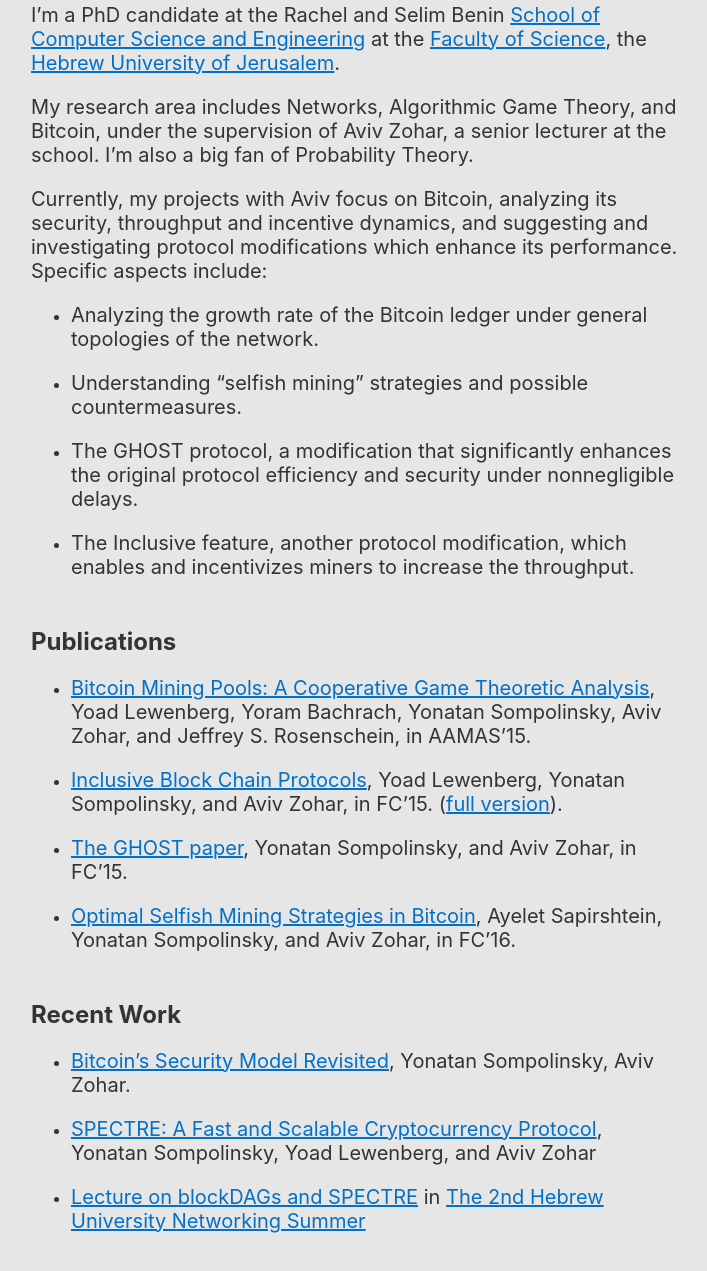
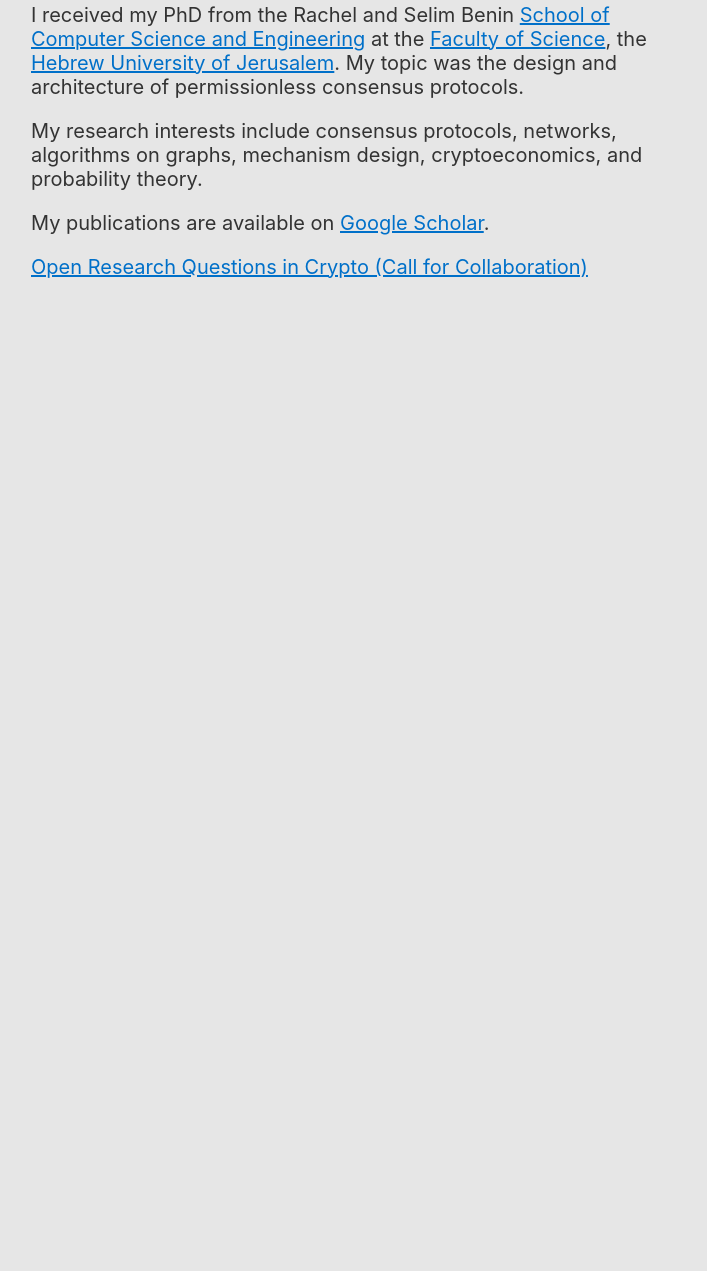
Before and after one commit to hashdag/site, a plain HTML site: page index.html in a window 1280 px wide. Shown: the part 163-1434 px from the top of the page, without its empty margins (284-991 px from the left). After the commit the page ends 800 px from the top, so only its background shows below. Drawn offline with Linux system fonts and the light colour scheme.

Commit message:
update text

```diff
--- a/index.html
+++ b/index.html
@@ -3,7 +3,7 @@
 
 <head>
     <meta charset="UTF-8">
-    <meta name="generator" content="Jekyll">
+    <!-- meta name="generator" content="Jekyll" -->
     <link rel='stylesheet' type='text/css' href='main.css'>
     <title>Yonatan Sompolinsky's Homepage</title>
     <meta name="description" content="Yonatan Sompolinsky's Homepage">
@@ -14,7 +14,8 @@
     <meta property="og:title" content="Yonatan Sompolinksy's Homepage"/>
     <meta property="og:url" content="none/"/>
     <meta property="og:site_name" content="Yonatan Sompolinksy's Homepage">
-    <meta property="og:description" content="Yonatan Sompolinsky's Homepage"><meta name="twitter:card" content="summary"/>
+    <meta property="og:description" content="Yonatan Sompolinsky's Homepage">
+    <meta name="twitter:card" content="summary"/>
     <meta name="twitter:title" content="Yonatan Sompolinsky's Homepage"/>
     <meta name="twitter:description" content="Yonatan Sompolinsky's Homepage"/>
 </head>
@@ -27,59 +28,13 @@
 
 <p>Mail: yonatan.sompolinsky@mail.huji.ac.il</p>
 
-<p>I’m a PhD candidate at the Rachel and Selim Benin <a href="http://www.cs.huji.ac.il/">School of Computer Science and Engineering</a> at the <a href="http://science.huji.ac.il/EN/index.html">Faculty of Science</a>, the <a href="http://www.huji.ac.il/huji/eng/index_e.htm">Hebrew University of Jerusalem</a>.</p>
+<p>I received my PhD from the Rachel and Selim Benin <a href="http://www.cs.huji.ac.il/">School of Computer Science and Engineering</a> at the <a href="http://science.huji.ac.il/EN/index.html">Faculty of Science</a>, the <a href="http://www.huji.ac.il/huji/eng/index_e.htm">Hebrew University of Jerusalem</a>. My topic was the design and architecture of permissionless consensus protocols.</p>
 
-<p>My research area includes Networks, Algorithmic Game Theory, and Bitcoin, under the supervision of Aviv Zohar, a senior lecturer at the school. I’m also a big fan of Probability Theory.</p>
+<p>My research interests include consensus protocols, networks, algorithms on graphs, mechanism design, cryptoeconomics, and probability theory.</p>
 
-<p>Currently, my projects with Aviv focus on Bitcoin, analyzing its security, throughput and incentive dynamics,
-and suggesting and investigating protocol modifications which enhance its performance.
-Specific aspects include:</p>
+<p>My publications are available on <a href="https://scholar.google.com/citations?user=hTWnlpYAAAAJ&h">Google Scholar</a>.</p>
 
-<ul>
-  <li>
-    <p>Analyzing the growth rate of the Bitcoin ledger under general topologies of the network.</p>
-  </li>
-  <li>
-    <p>Understanding “selfish mining” strategies and possible countermeasures.</p>
-  </li>
-  <li>
-    <p>The GHOST protocol, a modification that significantly enhances the original protocol efficiency and security under nonnegligible delays.</p>
-  </li>
-  <li>
-    <p>The Inclusive feature, another protocol modification, which enables and incentivizes miners to increase the throughput.</p>
-  </li>
-</ul>
-
-<h2 id="publications">Publications</h2>
-
-<ul>
-  <li>
-    <p><a href="http://ifaamas.org/Proceedings/aamas2015/aamas/p919.pdf">Bitcoin Mining Pools: A Cooperative Game Theoretic Analysis</a>, Yoad Lewenberg, Yoram Bachrach, Yonatan Sompolinsky, Aviv Zohar, and Jeffrey S. Rosenschein, in AAMAS’15.</p>
-  </li>
-  <li>
-    <p><a href="https://fc15.ifca.ai/preproceedings/paper_101.pdf">Inclusive Block Chain Protocols</a>, Yoad Lewenberg, Yonatan Sompolinsky, and Aviv Zohar, in FC’15. (<a href="https://www.cs.huji.ac.il/~yoni_sompo/pubs/15/inclusive_full.pdf">full version</a>).</p>
-  </li>
-  <li>
-    <p><a href="https://eprint.iacr.org/2013/881.pdf">The GHOST paper</a>, Yonatan Sompolinsky, and Aviv Zohar, in FC’15.</p>
-  </li>
-  <li>
-    <p><a href="https://fc16.ifca.ai/preproceedings/30_Sapirshtein.pdf">Optimal Selfish Mining Strategies in Bitcoin</a>, Ayelet Sapirshtein, Yonatan Sompolinsky, and Aviv Zohar, in FC’16.</p>
-  </li>
-</ul>
-
-<h2 id="recent-work">Recent Work</h2>
-
-<ul>
-  <li>
-    <p><a href="https://arxiv.org/pdf/1605.09193.pdf">Bitcoin’s Security Model Revisited</a>, Yonatan Sompolinsky, Aviv Zohar.</p>
-  </li>
-  <li>
-    <p><a href="https://eprint.iacr.org/2016/1159.pdf">SPECTRE: A Fast and Scalable Cryptocurrency Protocol</a>, Yonatan Sompolinsky, Yoad Lewenberg, and Aviv Zohar</p>
-  </li>
-  <li>
-    <p><a href="https://drive.google.com/open?id=0B05b9z-rC29gTTItT2FxQ1JVYlk">Lecture on blockDAGs and SPECTRE</a> in <a href="http://www.cs.huji.ac.il/event/networking_summer/">The 2nd Hebrew University Networking Summer</a></p>
-  </li>
-</ul>
+<p><a href="questions.html">Open Research Questions in Crypto (Call for Collaboration)</a></p>
 
 
 </article>
```
Also changed, not shown: questions.html (added, +41 -0 lines).
